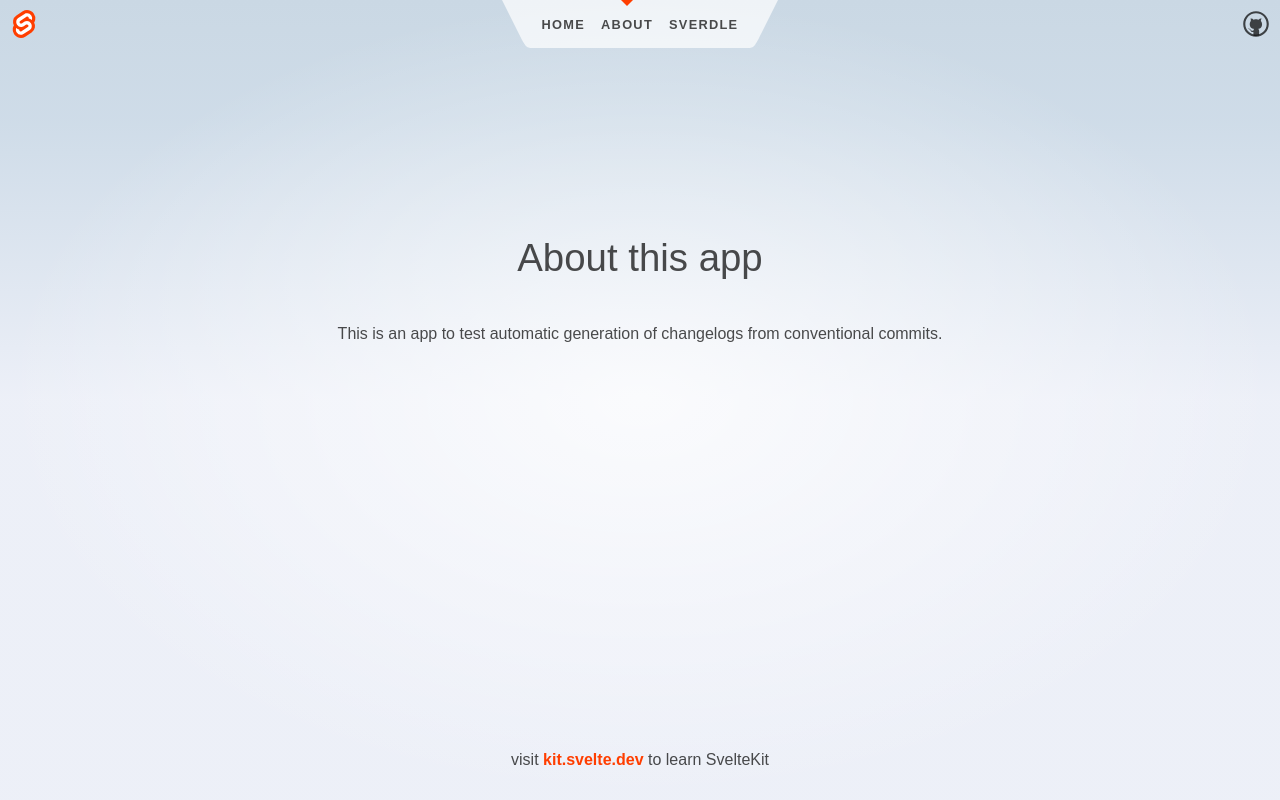
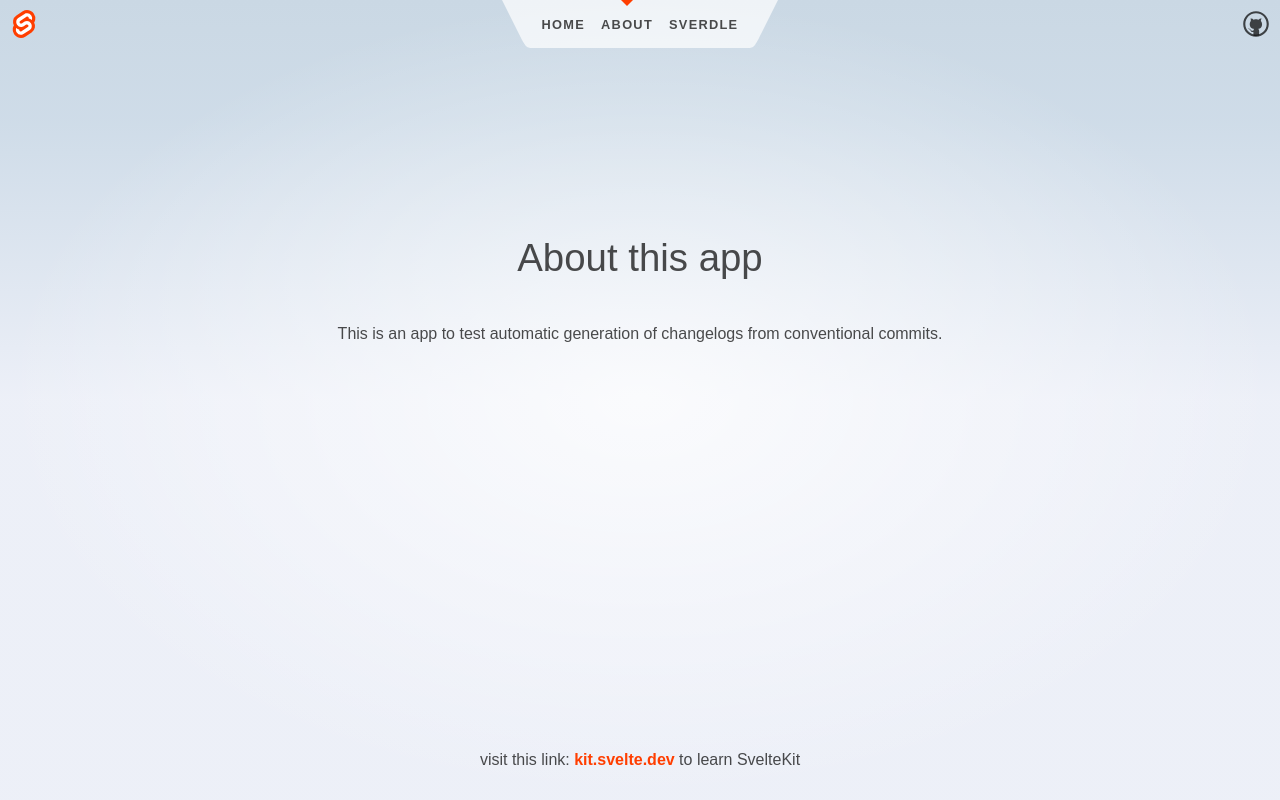
Before and after one commit to maalfrid/changelog-experimentation, a SvelteKit app: page /about in a window 1280 px wide. Built offline with nearby package versions, Linux system fonts and the light colour scheme.

Commit message:
fix: correct footer text

```diff
--- a/src/routes/+layout.svelte
+++ b/src/routes/+layout.svelte
@@ -11,7 +11,7 @@
 	</main>
 
 	<footer>
-		<p>visit <a href="https://kit.svelte.dev">kit.svelte.dev</a> to learn SvelteKit</p>
+		<p>visit this link: <a href="https://kit.svelte.dev">kit.svelte.dev</a> to learn SvelteKit</p>
 	</footer>
 </div>
 
```
